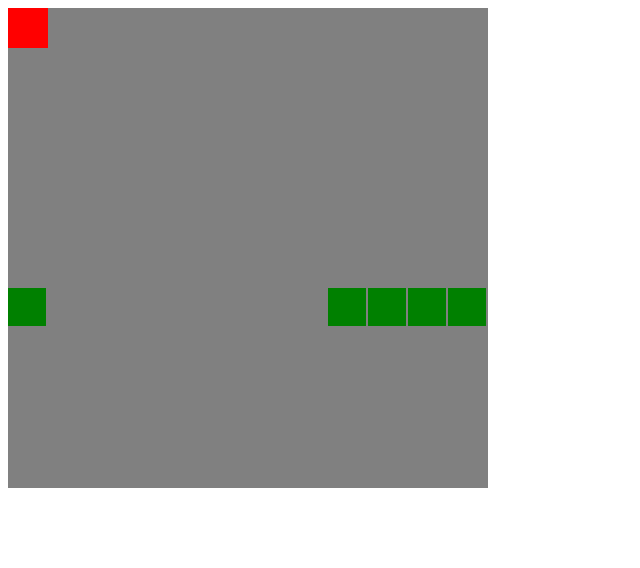
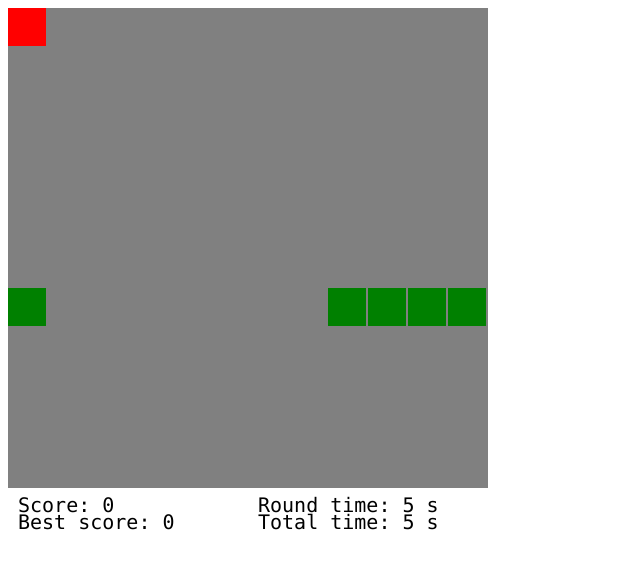
Before and after one commit to pbudzyns/snake_game_js, a plain HTML site: page index.html in a window 1280 px wide. Shown: the whole page, without its empty margins (0-640 px from the left). Drawn offline with Linux system fonts and the light colour scheme.

Commit message:
score board with time

```diff
--- a/index.html
+++ b/index.html
@@ -10,5 +10,7 @@
 </head>
 <body>
     <canvas id="snake_game" width="480" height="480"></canvas>
+    <br>
+    <canvas id="score_board" width="480" height="40"></canvas>
 </body>
 </html>
--- a/main.js
+++ b/main.js
@@ -10,6 +10,11 @@ var appleX = 0;
 var appleY = 0;
 
 var snake  = [];
+
+var currentScore = 0;
+var bestScore = 0;
+var globalTime = 0;
+var roundTime = 0;
 
 function keyPush(evt){
     switch(evt.keyCode){
@@ -36,6 +41,11 @@ function keyPush(evt){
 window.onload = function() {
     canvas = document.getElementById('snake_game');
     canvasContext = canvas.getContext('2d');
+    scoreBoard = document.getElementById('score_board');
+    scoreBoardContext = scoreBoard.getContext('2d');
+    var d = new Date();
+    globalTime = d.getTime();
+    roundTime = d.getTime();
     snake = initializeSnake();
 
     document.addEventListener("keydown", keyPush);
@@ -47,6 +57,7 @@ function main(){
     moveSnake();
     if(snakeGetApple()){
         // extendSnake();
+        currentScore++;
         getNewApple();
         tail++;
     }
@@ -73,6 +84,40 @@ function drawEverything(){
     // colorRect(canvas.width/2, canvas.height/2, blockSize, blockSize, 'green');
     drawSnake(snake);
     drawApple();
+    drawScoreBoard();
+}
+
+function drawScoreBoard(){
+    // const scoreBoardWidth = 200;
+    // const scoreBoardHeight = 80;
+    // const scoreBoardTopMargin = 50;
+
+    // // context.lineWidth = 2;
+    // // context.strokeStyle='white';
+    // // context.strokeRect(canvas.width - scoreBoardWidth/2, 200, scoreBoardWidth, scoreBoardHeight);
+
+    // canvasContext.beginPath();
+    // canvasContext.lineWidth = "2";
+    // canvasContext.strokeStyle = "white";
+    // canvasContext.rect(canvas.width/2-scoreBoardWidth/2, scoreBoardTopMargin, scoreBoardWidth, scoreBoardHeight);
+    // canvasContext.rect(canvas.width/2-scoreBoardWidth/2, scoreBoardTopMargin, scoreBoardWidth/2, scoreBoardHeight);
+    // canvasContext.stroke();
+    scoreBoardContext.fillStyle = 'white';
+    scoreBoardContext.fillRect(0, 0, scoreBoard.width, scoreBoard.height);
+    scoreBoardContext.fillStyle = 'black';
+    scoreBoardContext.font = '20px Lucida Console';
+
+    // textY = scoreBoardTopMargin + scoreBoardHeight/2 + 20;
+    // textX = canvas.width/2 - 15;
+
+    scoreBoardContext.fillText('Score: ' + currentScore, 10, 20);
+    scoreBoardContext.fillText('Best score: ' + bestScore, 10, 37);
+    // canvasContext.fillText(ballSpeedY, 100, 100);
+    d = new Date();
+    scoreBoardContext.fillText('Round time: ' + Math.round((d.getTime() - roundTime)/1000) + ' s', 250, 20);
+    scoreBoardContext.fillText('Total time: ' + Math.round((d.getTime() - globalTime)/1000) + ' s', 250, 37);
+
+
 }
 
 function colorRect(leftX, topY, width, height, drawColor){
@@ -81,7 +126,7 @@ function colorRect(leftX, topY, width, height, drawColor){
 }
 
 function drawApple(){
-    colorRect(appleX, appleY, blockSize, blockSize, 'red');
+    colorRect(appleX, appleY, blockSize - 2, blockSize - 2, 'red');
 }
 
 function getNewApple(){
@@ -114,6 +159,12 @@ function moveSnake(){
     for(var i=0;i<snake.length;i++){
         colorRect(snake[i].x, snake[i].y, blockSize, blockSize, 'lime');
         if(snake[i].x == px && snake[i].y == py){
+            if(currentScore > bestScore){
+                bestScore = currentScore;
+            }
+            currentScore = 0;
+            d = new Date();
+            roundTime = d.getTime();
             tail = INITIAL_LENGHT;
         }
     }
```
